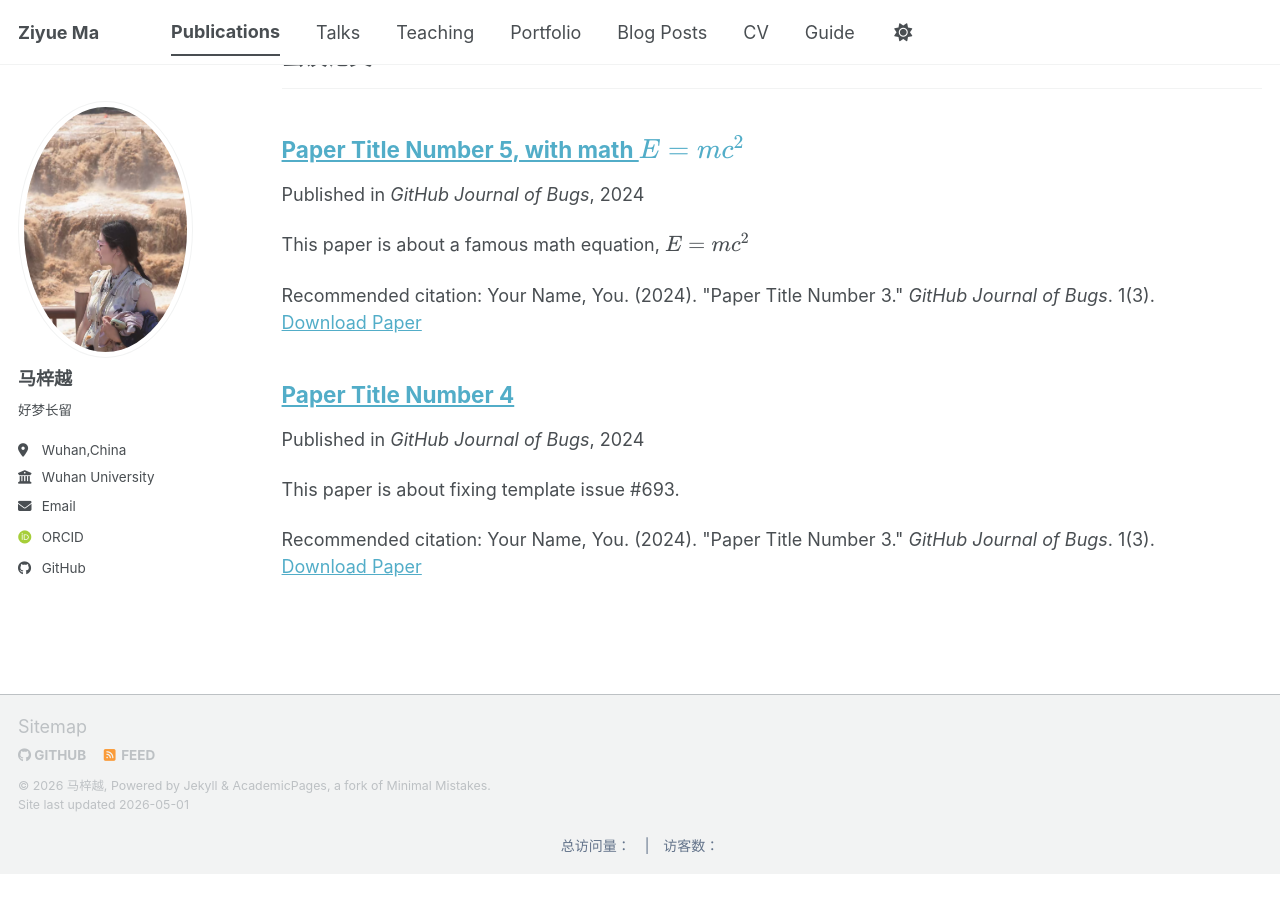
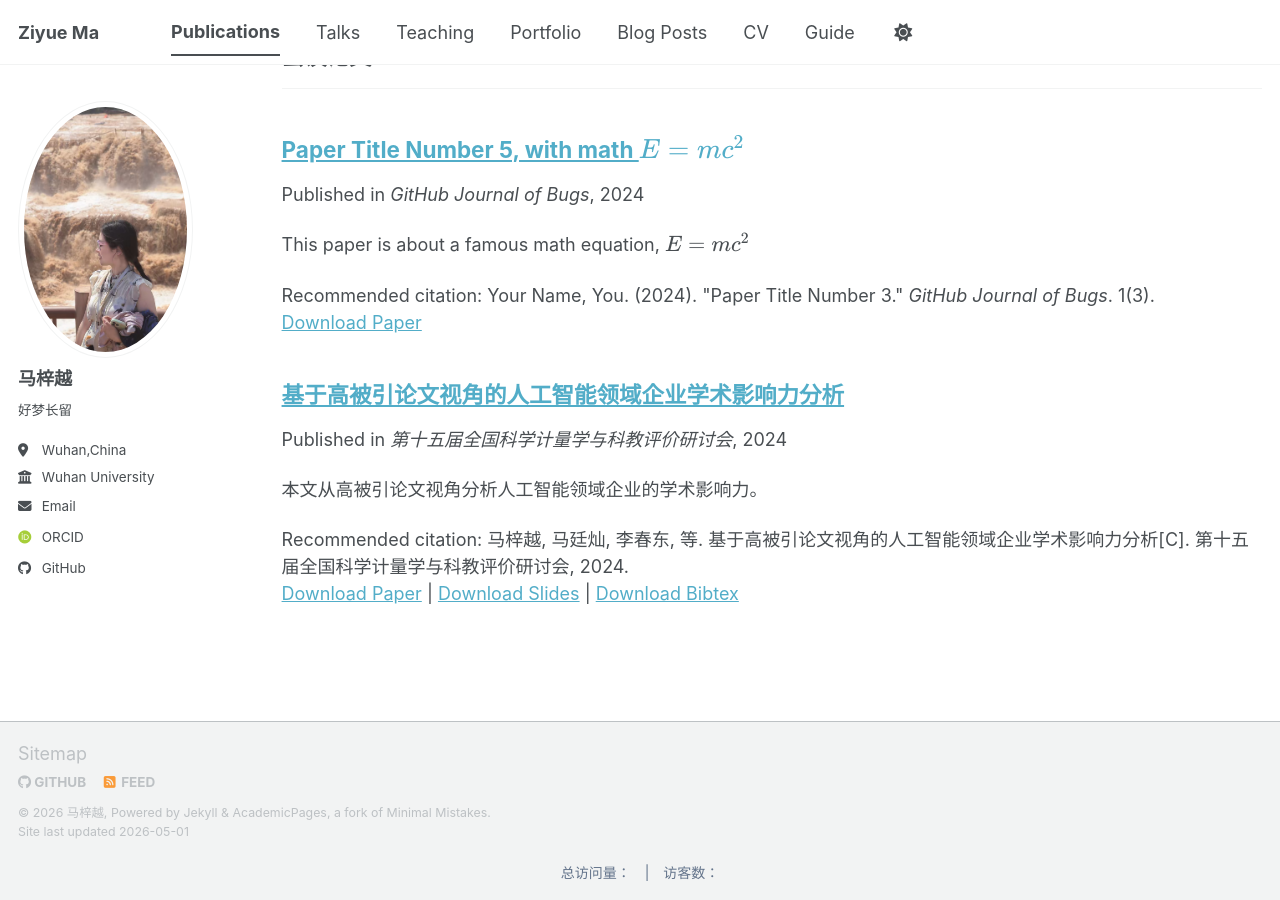
Before and after one commit to mzy167847983749328727/mzy167847983749328727.github.io, a Jekyll site: the page built from _pages/publications.html, in a window 1280 px wide and 900 px high, scrolled down 1467 px. Built offline with Jekyll 4.4.1, drawn with Linux system fonts in a browser that asks for light colours; nearby versions of some CDN libraries; some web fonts are replaced; a script bundle is joined from its source files by our own code; library files that are not in the unit come from our copies; comment, search, counter and statistics services are not loaded; before the commit the page ends 2340 px from its top, so only the background shows below that.

Commit message:
Update 2024-02-17-paper-title-number-4.md

```diff
--- a/_publications/2024-02-17-paper-title-number-4.md
+++ b/_publications/2024-02-17-paper-title-number-4.md
@@ -1,13 +1,14 @@
 ---
-title: "Paper Title Number 4"
+title: "基于高被引论文视角的人工智能领域企业学术影响力分析"
 collection: publications
 category: conferences
-permalink: /publication/2024-02-17-paper-title-number-4
-excerpt: 'This paper is about fixing template issue #693.'
-date: 2024-02-17
-venue: 'GitHub Journal of Bugs'
-paperurl: 'https://academicpages.github.io/files/paper3.pdf'
-citation: 'Your Name, You. (2024). &quot;Paper Title Number 3.&quot; <i>GitHub Journal of Bugs</i>. 1(3).'
+permalink: /publication/2024-ai-enterprise-academic-impact
+excerpt: "本文从高被引论文视角分析人工智能领域企业的学术影响力。"
+date: 2024-01-01
+venue: "第十五届全国科学计量学与科教评价研讨会"
+slidesurl: ""
+paperurl: ""
+bibtexurl: ""
+authors: "马梓越, 马廷灿, 李春东"
+citation: '马梓越, 马廷灿, 李春东, 等. 基于高被引论文视角的人工智能领域企业学术影响力分析[C]. 第十五届全国科学计量学与科教评价研讨会, 2024.'
 ---
-
-The contents above will be part of a list of publications, if the user clicks the link for the publication than the contents of section will be rendered as a full page, allowing you to provide more information about the paper for the reader. When publications are displayed as a single page, the contents of the above "citation" field will automatically be included below this section in a smaller font.
```
